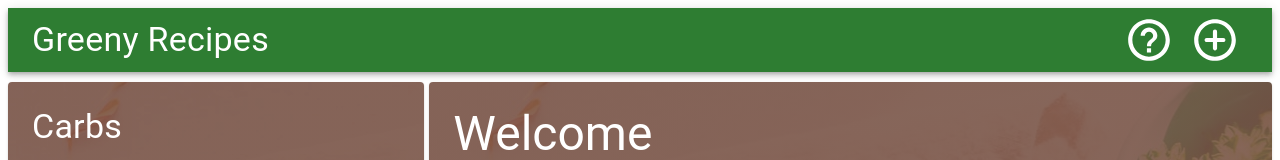
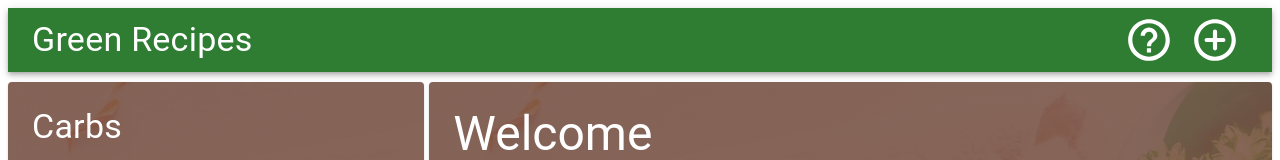
Before and after one commit to ElMehdiNAAMI/VeganReactApp, a React (Create React App) app: page / in a window 1280 px wide. Shown: the top 160 px of the page. Built offline with nearby package versions, Linux system fonts and the light colour scheme.

Commit message:
deployement

```diff
--- a/package.json
+++ b/package.json
@@ -6,15 +6,18 @@
     "@material-ui/core": "^4.7.1",
     "@material-ui/icons": "^4.5.1",
     "axios": "^0.19.0",
+    "gh-pages": "^2.1.1",
     "react": "^16.12.0",
     "react-dom": "^16.12.0",
     "react-scripts": "3.2.0"
   },
+  "homepage": "https://ElMehdiNAAMI.github.io/VeganReactApp",
   "scripts": {
     "start": "react-scripts start",
     "build": "react-scripts build",
     "test": "react-scripts test",
-    "eject": "react-scripts eject"
+    "eject": "react-scripts eject",
+    "deploy": "gh-pages -d build"
   },
   "eslintConfig": {
     "extends": "react-app"
--- a/public/index.html
+++ b/public/index.html
@@ -12,7 +12,7 @@
 
     <link rel="manifest" href="%PUBLIC_URL%/manifest.json" />
 
-    <title>React App</title>
+    <title>Green Recipes</title>
   </head>
   <body>
     <noscript>You need to enable JavaScript to run this app.</noscript>
--- a/src/Components/Layout/Header.js
+++ b/src/Components/Layout/Header.js
@@ -8,7 +8,7 @@ export default function Header({ getSource }) {
     <AppBar position="static">
       <Toolbar>
         <Typography variant="h4" color="inherit" style={{ flex: 1 }}>
-          Greeny Recipes
+          Green Recipes
         </Typography>
         <AboutUs />
         <Create getSource={getSource} />
```
Also changed, not shown: 1 other file (tests, documents, lock files or other folders).
